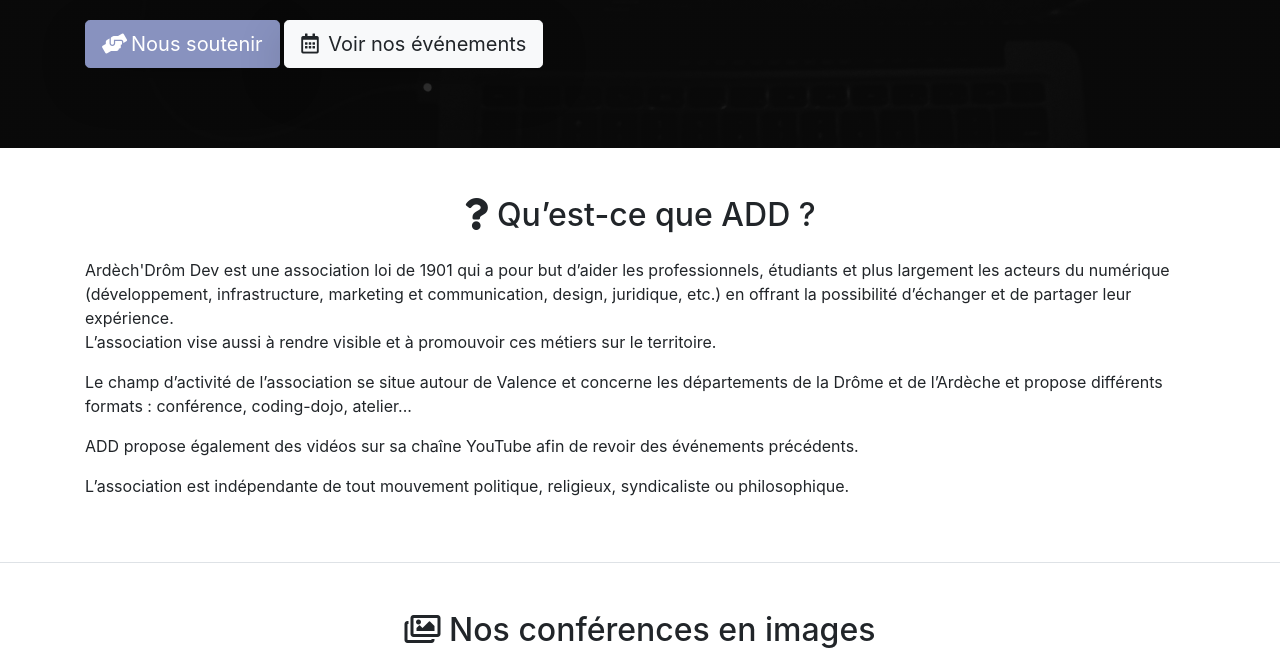
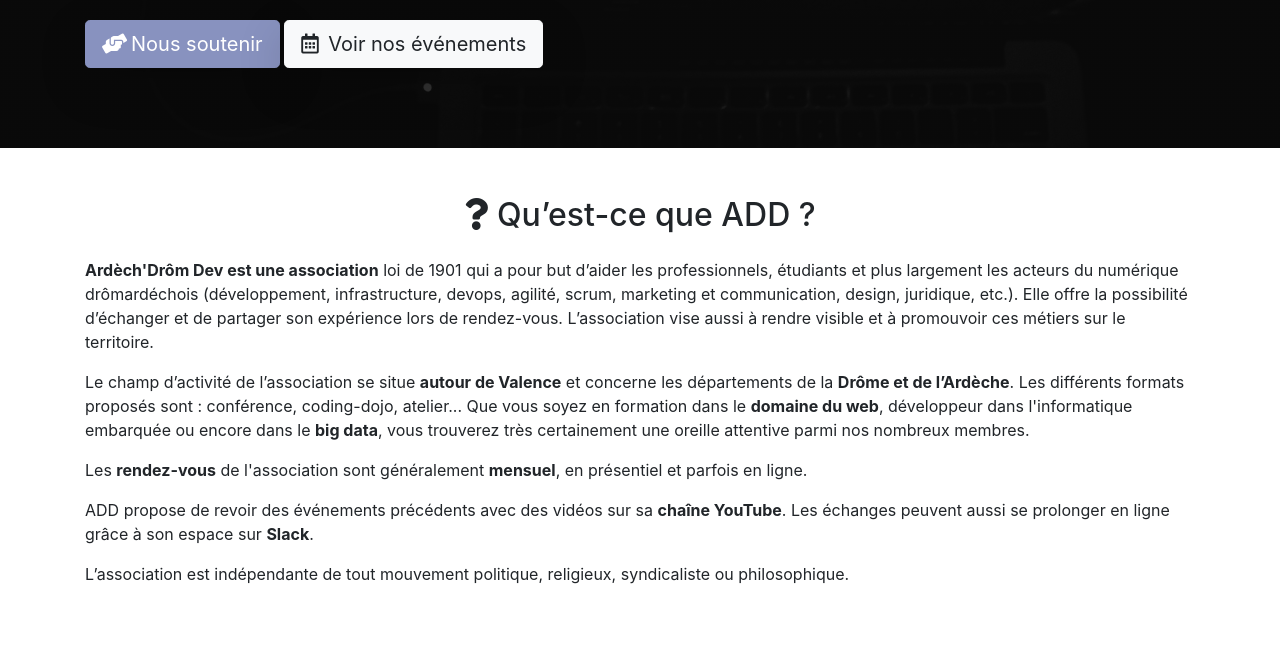
Before and after one commit to ArdechDromDev/website, a Jekyll site: the page built from index.html, in a window 1280 px wide and 900 px high, scrolled down 503 px, cut to the strip 0-650 px from the top of the window. Built offline with Jekyll 4.4.1, drawn with Linux system fonts in a browser that asks for light colours; nearby versions of some CDN libraries; some web fonts are replaced.

Commit message:
Mise à jour de texte

```diff
--- a/index.html
+++ b/index.html
@@ -1,6 +1,8 @@
 ---
 layout: default
 title: Association de développeurs et développeuses en Drôme et Ardèche
+image: https://pbs.twimg.com/media/D06oy8XXgAMASGG?format=jpg&name=medium
+description: Ardèch'Drôm Dev est une association loi de 1901 qui a pour but d’aider les professionnels, étudiants et plus largement les acteurs du numérique en Drôme et Ardèche. Elle offre la possibilité d’échanger et de partager son expérience lors de rendez-vous.
 ---
 <section class="home">
     <div class="container">
@@ -22,18 +24,25 @@ title: Association de développeurs et développeuses en Drôme et Ardèche
     <div class="container">
         <h2 class="text-center mb-4"><i class="fas fa-question"></i> Qu’est-ce que ADD ?</h2>
         <p>
-            Ardèch'Drôm Dev est une association loi de 1901 qui a pour but d’aider les professionnels, étudiants et plus
-            largement les acteurs du
-            numérique (développement, infrastructure, marketing et communication, design,
-            juridique, etc.) en offrant la possibilité d’échanger et de partager leur expérience.<br>
+            <strong>Ardèch'Drôm Dev est une association</strong> loi de 1901 qui a pour but d’aider les professionnels, étudiants et plus
+            largement les acteurs du numérique drômardéchois (développement, infrastructure, devops, agilité, scrum, marketing et communication, design,
+            juridique, etc.). Elle offre la possibilité d’échanger et de partager son expérience lors de rendez-vous.
             L’association vise aussi à rendre visible et à promouvoir ces métiers sur le territoire.
         </p>
         <p>
-            Le champ d’activité de l’association se situe autour de Valence et concerne les départements
-            de la Drôme et de l’Ardèche et propose différents formats : conférence, coding-dojo, atelier...
+            Le champ d’activité de l’association se situe <strong>autour de Valence</strong> et concerne les départements
+            de la <strong>Drôme et de l’Ardèche</strong>. Les différents formats proposés sont : conférence, coding-dojo,
+            atelier... Que vous soyez en formation dans le <strong>domaine du web</strong>, développeur dans
+            l'informatique embarquée ou encore dans le <strong>big data</strong>, vous trouverez très certainement une
+            oreille attentive parmi nos nombreux membres.
         </p>
         <p>
-            ADD propose également des vidéos sur sa chaîne YouTube afin de revoir des événements précédents.
+            Les <strong>rendez-vous</strong> de l'association sont généralement <strong>mensuel</strong>, en présentiel
+            et parfois en ligne.
+        </p>
+        <p>
+            ADD propose de revoir des événements précédents avec des vidéos sur sa <strong>chaîne YouTube</strong>.
+            Les échanges peuvent aussi se prolonger en ligne grâce à son espace sur <strong>Slack</strong>.
         </p>
         <p>
             L’association est indépendante de tout mouvement politique, religieux, syndicaliste ou philosophique.
--- a/replay.html
+++ b/replay.html
@@ -1,6 +1,7 @@
 ---
 layout: single
 title: Replay
+decription: Les conférences de l'association ADD en vidéo sur notre chaîne YouTube
 ---
 
 <script type="text/html" id="card-template">
@@ -15,7 +16,7 @@ title: Replay
         </div>
     </div>
 </script>
-
+<h2 class="mb-4"><i class="fab fa-youtube"></i> Les conférences de l'association ADD en vidéo</h2>
 <div class="row" id="videos"></div>
 
 <script>
```
Also changed, not shown: about.md (+18 -4 lines), event.html (+5 -2 lines), subscription.html (+12 -1 lines).
